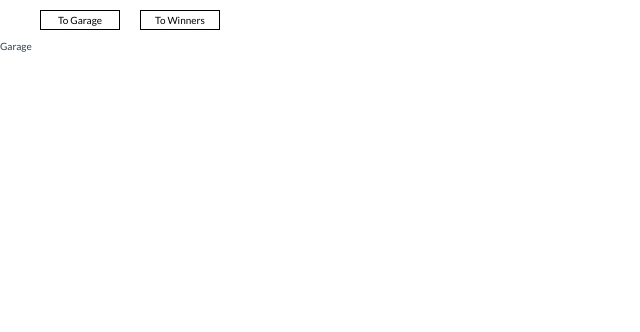
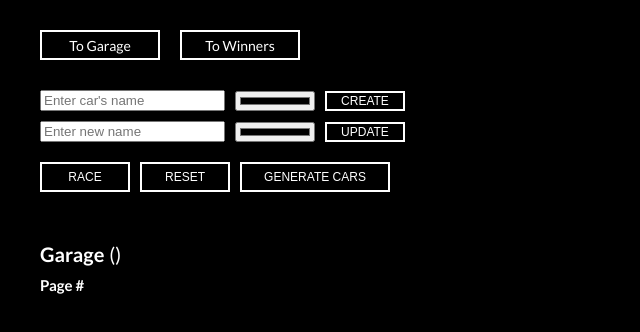
Before and after one commit to Svetik-K/async-race, a website built with webpack: page index.html in a window 1280 px wide. Shown: the whole page, without its empty margins (0-640 px from the left). Built offline with nearby package versions, Linux system fonts and the light colour scheme.

Commit message:
feat: add basic layout to garage page

```diff
--- a/src/components/header/header.css
+++ b/src/components/header/header.css
@@ -1,17 +1,18 @@
 .header {
     width: 100%;
     display: flex;
-    padding: 10px 40px;
+    padding: 30px 40px;
 }
 
 .header__button {
     display: flex;
     justify-content: center;
     align-items: center;
-    width: 80px;
-    height: 20px;
+    width: 120px;
+    height: 30px;
     text-decoration: none;
-    border: 1px solid #000;
-    color: #000;
+    border: 2px solid #FFFFFF;
+    color: #FFFFFF;
     margin-right: 20px;
+    font-size: 14px;
 }
--- a/src/global.css
+++ b/src/global.css
@@ -8,7 +8,8 @@ html, body {
     padding: 0;
     margin: 0;
     font-family: 'Lato', sans-serif;
-    color: #333e48;
+    color: #FFFFFF;
+    background-color: #000000;
 }
 * {
     box-sizing: border-box;
--- /dev/null
+++ b/src/pages/garage/garage.css
@@ -0,0 +1,69 @@
+.garage {
+    width: 100%;
+    padding-left: 40px;
+}
+
+.create,
+.update {
+    display: flex;
+    align-items: center;
+    margin-bottom: 10px;
+}
+
+.create__button,
+.update__button {
+    width: 80px;
+    height: 20px;
+    border: 2px solid #FFFFFF;
+    background-color: transparent;
+    color: #FFFFFF;
+    font-size: 12px;
+    cursor: pointer;
+    text-transform: uppercase;
+}
+
+input[type='text'] {
+    outline: none;
+    margin-right: 10px;
+}
+
+input[type='color'] {
+    width: 80px;
+    height: 20px;
+    margin-right: 10px;
+}
+.garage__buttons {
+    margin-top: 20px;
+}
+
+.garage__button {
+    border: 2px solid #FFFFFF;
+    background-color: transparent;
+    color: #FFFFFF;
+    font-size: 12px;
+    margin-right: 10px;
+    cursor: pointer;
+    text-transform: uppercase;
+    margin-bottom: 50px;
+}
+
+.button_race,
+.button_reset {
+    width: 90px;
+    height: 30px;
+}
+
+.button_generate {
+    width: 150px;
+    height: 30px;
+}
+
+.garage__counter {
+    display: flex;
+    margin-bottom: 10px;
+    gap: 5px;
+}
+
+.garage__number {
+    font-size: 20px;
+}
--- a/src/pages/garage/garagePage.ts
+++ b/src/pages/garage/garagePage.ts
@@ -1,10 +1,11 @@
 import Header from '../../components/header/header';
+import './garage.css';
 class GaragePage {
-    container: HTMLDivElement;
+    container: HTMLElement;
     header: Header;
 
     constructor() {
-        this.container = document.createElement('div');
+        this.container = document.createElement('main');
         this.container.className = 'garage';
         this.header = new Header();
     }
@@ -14,8 +15,91 @@ class GaragePage {
 
         const createBlock = document.createElement('div');
         createBlock.className = 'garage__create create';
-        createBlock.textContent = 'Garage';
         this.container.append(createBlock);
+
+        const nameInput = document.createElement('input');
+        nameInput.className = 'create__name';
+        nameInput.type = 'text';
+        nameInput.placeholder = 'Enter car\'s name';
+        createBlock.append(nameInput);
+
+        const colorInput = document.createElement('input');
+        colorInput.className = 'create__color';
+        colorInput.type = 'color';
+        createBlock.append(colorInput);
+
+        const createButton = document.createElement('button');
+        createButton.className = 'create__button';
+        createButton.textContent = 'Create';
+        createBlock.append(createButton);
+
+        const updateBlock = document.createElement('div');
+        updateBlock.className = 'garage__update update';
+        this.container.append(updateBlock);
+
+        const updateNameInput = document.createElement('input');
+        updateNameInput.className = 'update__name';
+        updateNameInput.type = 'text';
+        updateNameInput.placeholder = 'Enter new name';
+        updateBlock.append(updateNameInput);
+
+        const updateColorInput = document.createElement('input');
+        updateColorInput.className = 'update__color';
+        updateColorInput.type = 'color';
+        updateBlock.append(updateColorInput);
+
+        const updateButton = document.createElement('button');
+        updateButton.className = 'update__button';
+        updateButton.textContent = 'Update';
+        updateBlock.append(updateButton);
+
+        const garageButtons = document.createElement('div');
+        garageButtons.className = 'garage__buttons';
+        this.container.append(garageButtons);
+
+        const raceButton = document.createElement('button');
+        raceButton.className = 'garage__button button_race';
+        raceButton.textContent = 'Race';
+        garageButtons.append(raceButton);
+
+        const resetButton = document.createElement('button');
+        resetButton.className = 'garage__button button_reset';
+        resetButton.textContent = 'Reset';
+        garageButtons.append(resetButton);
+
+        const generateButton = document.createElement('button');
+        generateButton.className = 'garage__button button_generate';
+        generateButton.textContent = 'Generate cars';
+        garageButtons.append( generateButton);
+
+        const carsCounter = document.createElement('div');
+        carsCounter.className = 'garage__counter';
+        this.container.append(carsCounter);
+
+        const title = document.createElement('h1');
+        title.className = 'garage__title';
+        title.textContent = 'Garage';
+        carsCounter.append(title);
+
+        const carsNumber = document.createElement('span');
+        carsNumber.className = 'garage__number';
+        carsNumber.textContent = '()';
+        carsCounter.append(carsNumber);
+
+        const pageCounter = document.createElement('div');
+        pageCounter.className = 'page__counter';
+        this.container.append(pageCounter);
+
+        const page = document.createElement('h2');
+        page.className = 'garage__page';
+        page.textContent = 'Page #';
+        pageCounter.append(page);
+
+        const pageNumber = document.createElement('span');
+        pageNumber.className = 'garage__page-number';
+        pageNumber.textContent = '';
+        pageCounter.append(pageNumber);
+
 
         return this.container;
     }
```
